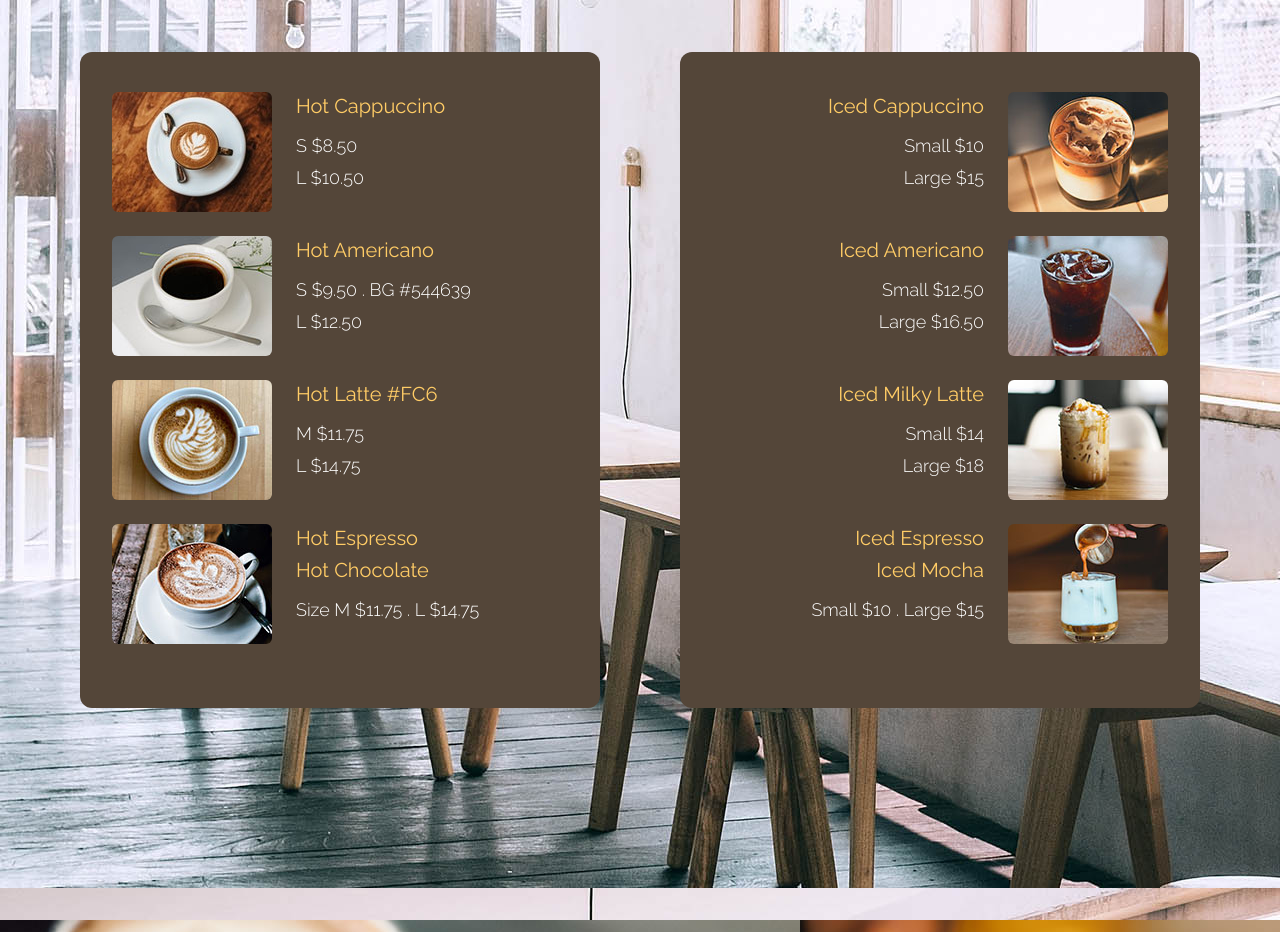
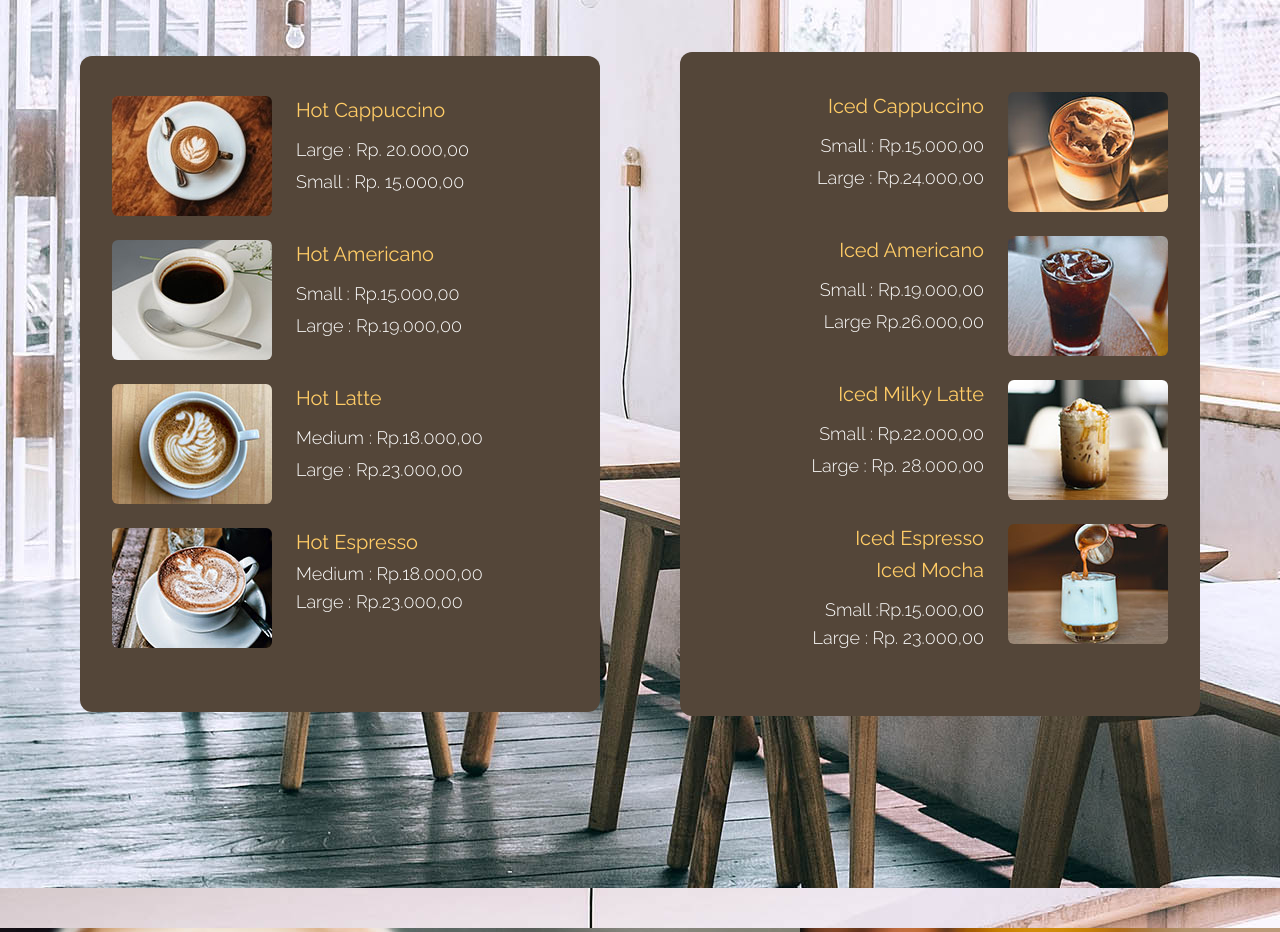
Before and after one commit to Aakmall/Final_, a React (Create React App) app: page / in a window 1280 px wide. Shown: the part 1420-2352 px from the top of the page. Built offline with nearby package versions, Linux system fonts and the light colour scheme.

Commit message:
update menu

```diff
--- a/src/Components/Menu/Menu.js
+++ b/src/Components/Menu/Menu.js
@@ -3,11 +3,7 @@ import React from "react";
 const menu = () => {
   return (
     <div>
-      <div
-        id="menu"
-        className="Menu"
-        data-parallax="scroll"
-      >
+      <div id="menu" className="Menu" data-parallax="scroll">
         <div className="container mx-auto tm-container py-24 sm:py-48">
           <div className="text-center mb-16">
             <h2 className="bg-white tm-text-brown py-6 px-12 text-4xl font-medium inline-block rounded-md">
@@ -23,10 +19,10 @@ const menu = () => {
                     Hot Cappuccino
                   </h3>
                   <div className="text-white text-md sm:text-lg font-light mb-1">
-                    S $8.50
+                    Large : Rp. 20.000,00
                   </div>
                   <div className="text-white text-md sm:text-lg font-light">
-                    L $10.50
+                    Small : Rp. 15.000,00
                   </div>
                 </div>
               </div>
@@ -37,10 +33,10 @@ const menu = () => {
                     Hot Americano
                   </h3>
                   <div className="text-white text-md sm:text-lg font-light mb-1">
-                    S $9.50 . BG #544639
+                    Small : Rp.15.000,00
                   </div>
                   <div className="text-white text-md sm:text-lg font-light">
-                    L $12.50
+                    Large : Rp.19.000,00
                   </div>
                 </div>
               </div>
@@ -48,13 +44,13 @@ const menu = () => {
                 <img src="img/menu-item-3.jpg" alt="" className="rounded-md" />
                 <div className="ml-3 sm:ml-6">
                   <h3 className="text-lg sm:text-xl mb-2 sm:mb-3 tm-text-yellow">
-                    Hot Latte #FC6
+                    Hot Latte
                   </h3>
                   <div className="text-white text-md sm:text-lg font-light mb-1">
-                    M $11.75
+                    Medium : Rp.18.000,00
                   </div>
                   <div className="text-white text-md sm:text-lg font-light">
-                    L $14.75
+                    Large : Rp.23.000,00
                   </div>
                 </div>
               </div>
@@ -64,11 +60,11 @@ const menu = () => {
                   <h3 className="text-lg sm:text-xl tm-text-yellow mb-1">
                     Hot Espresso
                   </h3>
-                  <h3 className="text-lg sm:text-xl mb-2 sm:mb-3 tm-text-yellow">
-                    Hot Chocolate
-                  </h3>
                   <div className="text-white text-md sm:text-lg font-light">
-                    Size M $11.75 . L $14.75
+                    Medium : Rp.18.000,00
+                  </div>
+                  <div className="text-white text-md sm:text-lg font-light">
+                    Large : Rp.23.000,00
                   </div>
                 </div>
               </div>
@@ -80,10 +76,10 @@ const menu = () => {
                     Iced Cappuccino
                   </h3>
                   <div className="text-white text-md sm:text-lg font-light mb-1">
-                    Small $10
+                    Small : Rp.15.000,00
                   </div>
                   <div className="text-white text-md sm:text-lg font-light">
-                    Large $15
+                    Large : Rp.24.000,00
                   </div>
                 </div>
                 <img src="img/menu-item-5.jpg" alt="" className="rounded-md" />
@@ -94,10 +90,10 @@ const menu = () => {
                     Iced Americano
                   </h3>
                   <div className="text-white text-md sm:text-lg font-light mb-1">
-                    Small $12.50
+                    Small : Rp.19.000,00
                   </div>
                   <div className="text-white text-md sm:text-lg font-light">
-                    Large $16.50
+                    Large Rp.26.000,00
                   </div>
                 </div>
                 <img src="img/menu-item-6.jpg" alt="" className="rounded-md" />
@@ -108,10 +104,10 @@ const menu = () => {
                     Iced Milky Latte
                   </h3>
                   <div className="text-white text-md sm:text-lg font-light mb-1">
-                    Small $14
+                    Small : Rp.22.000,00
                   </div>
                   <div className="text-white text-md sm:text-lg font-light">
-                    Large $18
+                    Large : Rp. 28.000,00
                   </div>
                 </div>
                 <img src="img/menu-item-7.jpg" alt="" className="rounded-md" />
@@ -125,7 +121,10 @@ const menu = () => {
                     Iced Mocha
                   </h3>
                   <div className="text-white text-md sm:text-lg font-light">
-                    Small $10 . Large $15
+                    Small :Rp.15.000,00
+                  </div>
+                  <div className="text-white text-md sm:text-lg font-light">
+                    Large : Rp. 23.000,00
                   </div>
                 </div>
                 <img src="img/menu-item-8.jpg" alt="" className="rounded-md" />
```
